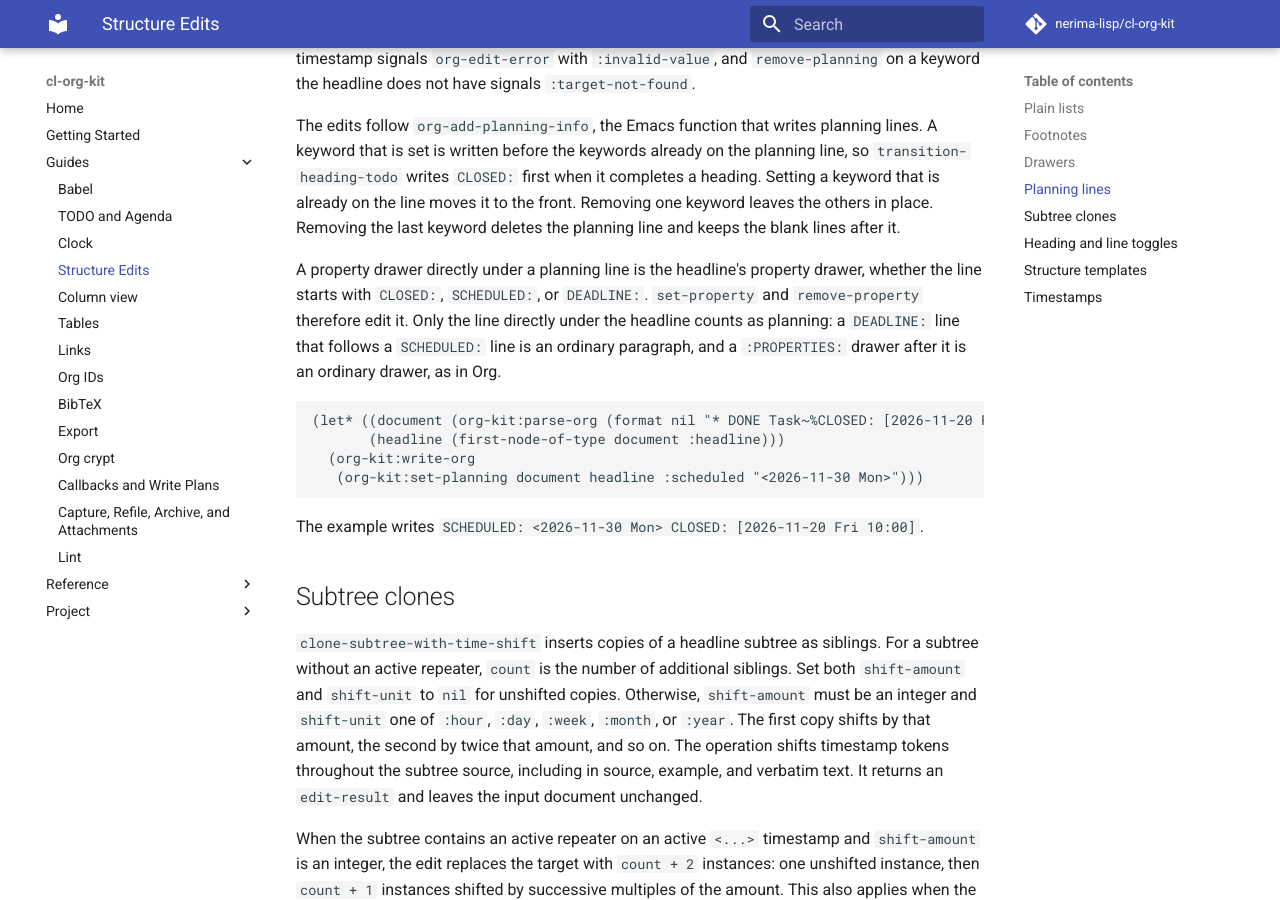
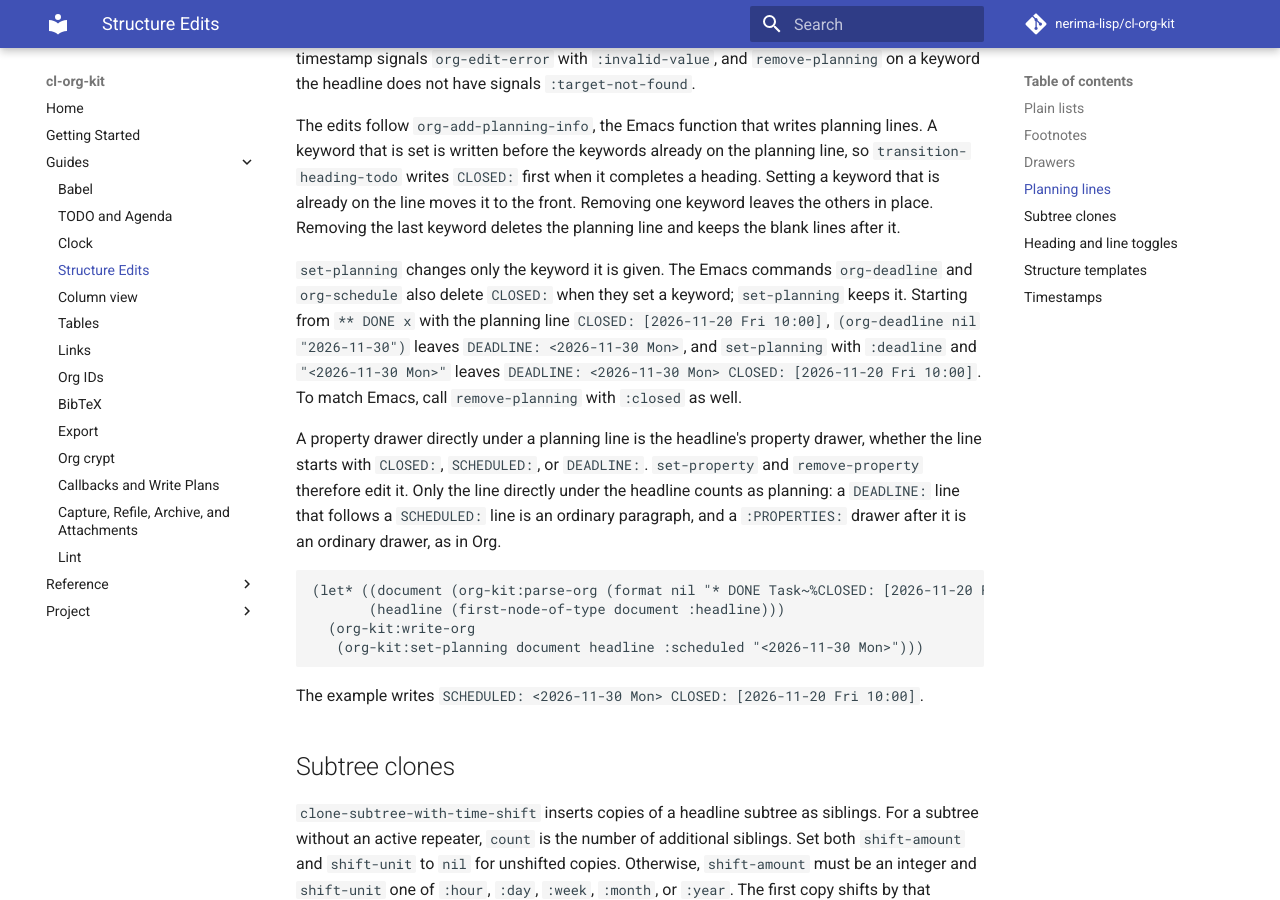
Before and after one commit to nerima-lisp/cl-org-kit, an MkDocs documentation site: the page built from docs/src/guides/structure-edits.md, in a window 1280 px wide and 900 px high, scrolled down 2990 px. Built offline with MkDocs 1.6.1 and Material for MkDocs 9.7.7, drawn with Linux system fonts in a browser that asks for light colours; comment, search, counter and statistics services are not loaded.

Commit message:
fix(planning): cover planning edit paths and drop unreachable guards
Remove the multiple-property-drawers check in the archive code and the
unknown-kind error in the planning label lookup: the parser and the callers
no longer let either input through.

Add Emacs oracle cases for an indented planning line, removing the only
keyword with no blank line, with a child heading, and with a blank line at the
end of the file, so every new branch in the planning edit code has a test.

Document that set-planning keeps CLOSED when it sets DEADLINE or SCHEDULED,
where org-deadline and org-schedule delete it.

```diff
--- a/docs/src/guides/structure-edits.md
+++ b/docs/src/guides/structure-edits.md
@@ -142,9 +142,18 @@ signals `:target-not-found`.
 The edits follow `org-add-planning-info`, the Emacs function that writes planning
 lines. A keyword that is set is written before the keywords already on the
 planning line, so `transition-heading-todo` writes `CLOSED:` first when it
-completes a heading. Setting a keyword that is already on the line moves it to the front. Removing one keyword
-leaves the others in place. Removing the last keyword deletes the planning
-line and keeps the blank lines after it.
+completes a heading. Setting a keyword that is already on the line moves it to
+the front. Removing one keyword leaves the others in place. Removing the last
+keyword deletes the planning line and keeps the blank lines after it.
+
+`set-planning` changes only the keyword it is given. The Emacs commands
+`org-deadline` and `org-schedule` also delete `CLOSED:` when they set a
+keyword; `set-planning` keeps it. Starting from `** DONE x` with the planning
+line `CLOSED: [2026-11-20 Fri 10:00]`, `(org-deadline nil "2026-11-30")` leaves
+`DEADLINE: <2026-11-30 Mon>`, and `set-planning` with `:deadline` and
+`"<2026-11-30 Mon>"` leaves
+`DEADLINE: <2026-11-30 Mon> CLOSED: [2026-11-20 Fri 10:00]`. To match Emacs,
+call `remove-planning` with `:closed` as well.
 
 A property drawer directly under a planning line is the headline's property
 drawer, whether the line starts with `CLOSED:`, `SCHEDULED:`, or `DEADLINE:`.
```
Also changed, not shown: CHANGELOG.md, 6 other files.
